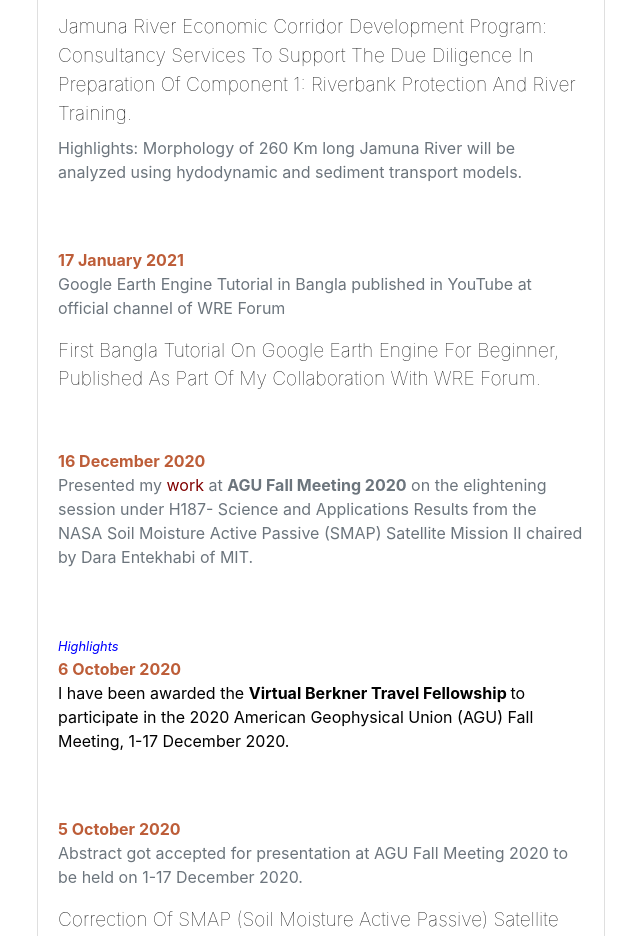
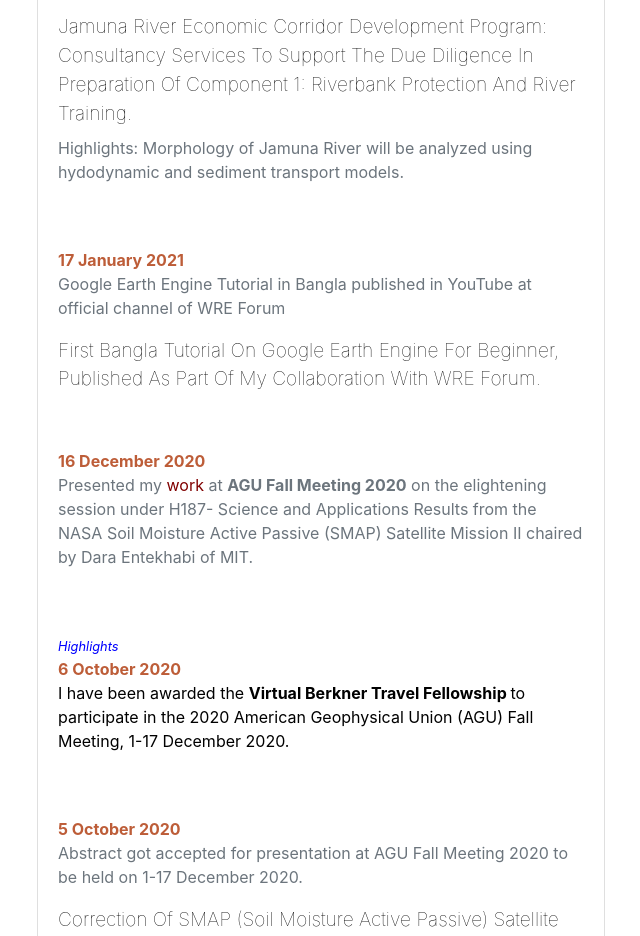
Before and after one commit to hamidul-haque/hamidul.github.io, a plain HTML site: page index.html in a window 1280 px wide. Shown: the part 2240-3176 px from the top of the page, without its empty margins (307-947 px from the left). Drawn offline with nearby package versions, Linux system fonts and the light colour scheme; a script that the page names is missing; a web font is replaced by a local one.

Commit message:
Update index.html

```diff
--- a/index.html
+++ b/index.html
@@ -130,7 +130,7 @@
                                     <p> AHYDTECH has been awarded it's first world bank project in Bangladesh.</p>
                                     <h4 class="list-group-item-text">Jamuna River Economic Corridor Development Program:
                                     Consultancy Services to Support the Due Diligence in Preparation of Component 1: Riverbank Protection and River Training.</h4>
-                                    <p> Highlights: Morphology of 260 Km long Jamuna River will be analyzed using hydodynamic and sediment transport models.</p>
+                                    <p> Highlights: Morphology of Jamuna River will be analyzed using hydodynamic and sediment transport models.</p>
                                     <br></br>
 
 		                    <div class="flex-shrink-0"><span class="text-primary"><strong>17 January 2021</strong></span></div>
```
